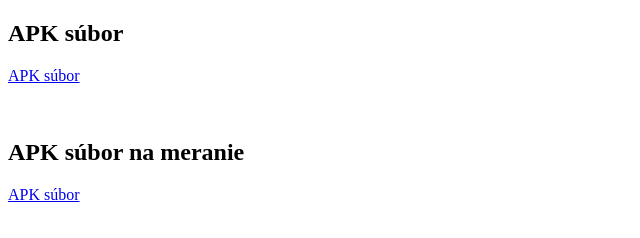
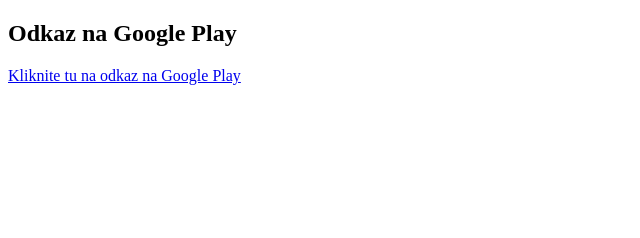
Before and after one commit to matej141/matej141.github.io, a plain HTML site: page index.html in a window 1280 px wide. Shown: the whole page, without its empty margins (0-640 px from the left). Drawn offline with Linux system fonts and the light colour scheme.

Commit message:
Update index.html

```diff
--- a/index.html
+++ b/index.html
@@ -5,11 +5,14 @@
     <title>Súbory</title>
 </head>
 <body>
-<h2>APK súbor</h2>
+<!-- <h2>APK súbor</h2>
 <p><a href="Monitor%20porastov02.apk">APK súbor</a></p>
 <br>
 
 <h2>APK súbor na meranie</h2>
-<p><a href="MonitorPorastovMeranie.apk">APK súbor</a></p>
+<p><a href="MonitorPorastovMeranie.apk">APK súbor</a></p> -->
+
+    <h2>Odkaz na Google Play</h2>
+    <p><a href="https://play.google.com/store/apps/details?id=com.skeagis.monitorporastov">Kliknite tu na odkaz na Google Play</a></p>
 </body>
 </html>
```
